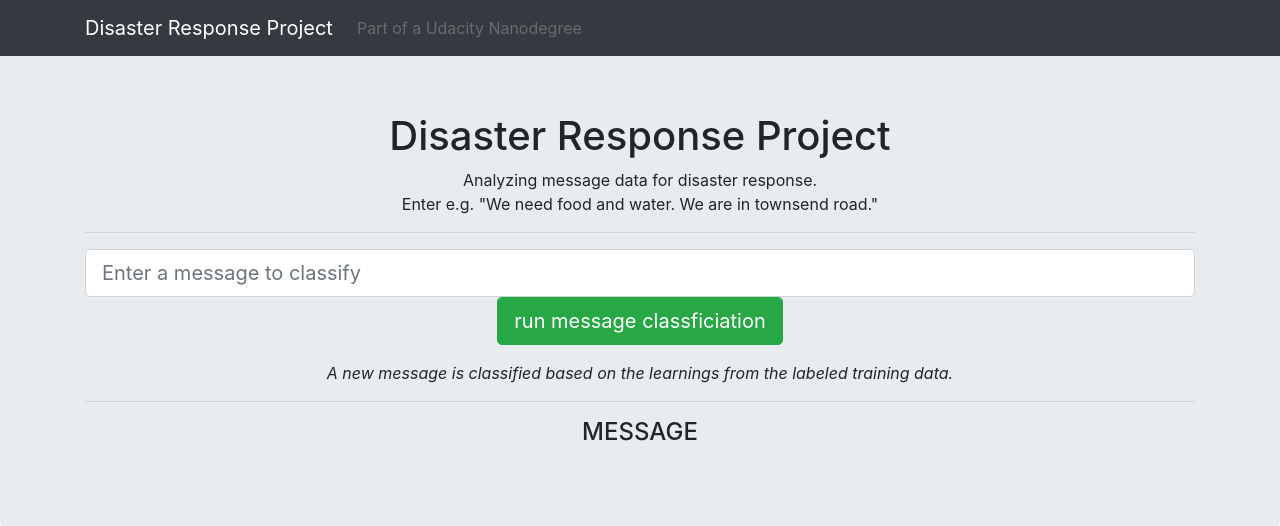
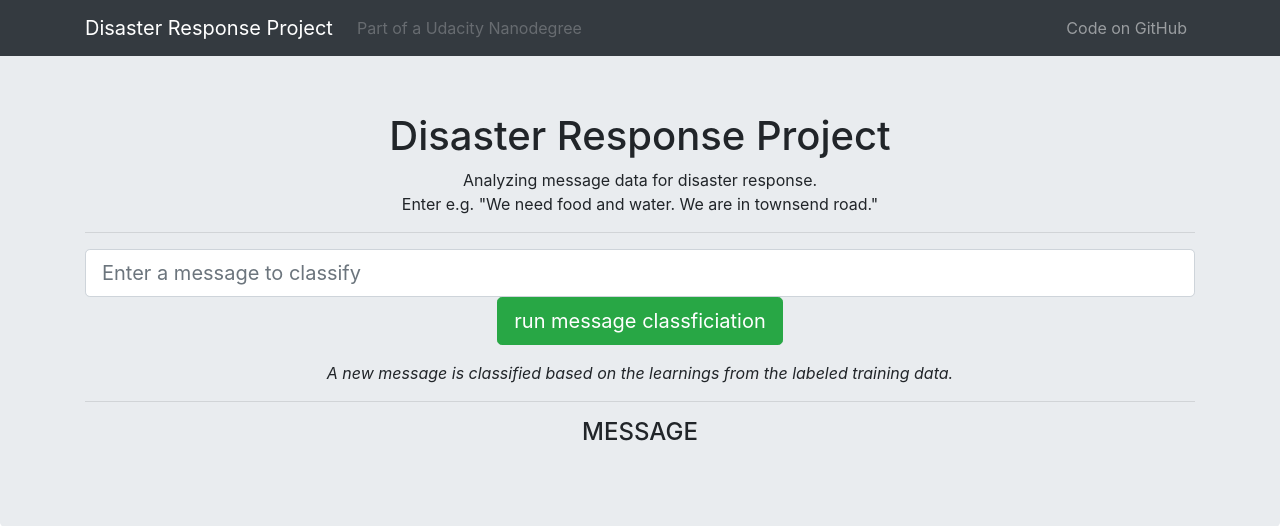
Before and after one commit to dabln/dsnd-DisasterResponsePipeline, a Flask app: template app/templates/go.html in a window 1280 px wide. Shown: the top 526 px of the page. Run offline with Flask 2, Linux system fonts and the light colour scheme; the template is opened without the code that fills it, so the values that code supplies are empty; parts of the project's set-up code (start-up, migrations or seed data) failed here and were passed over; some libraries are stand-ins or nearby versions.

Commit message:
cleaning the app code

```diff
--- a/app/run.py
+++ b/app/run.py
@@ -28,7 +28,7 @@ def tokenize(text):
     return clean_tokens
 
 # load data
-engine = create_engine('sqlite:///../data/disaster.db')
+engine = create_engine('sqlite:///../data/DisasterResponse.db')
 df = pd.read_sql_table('disaster_table', engine)
 
 # load model
--- a/app/templates/master.html
+++ b/app/templates/master.html
@@ -17,9 +17,16 @@
     <div class="collapse navbar-collapse" id="navbarNav">
       <ul class="navbar-nav">
         <li class="nav-item">
-          <a class="nav-link disabled" href="https://www.udacity.com/course/data-scientist-nanodegree--nd025">Part of a Udacity Nanodegree</a>
+          <a class="nav-link disabled" href="https://www.udacity.com/course/data-scientist-nanodegree--nd025" target="_blank">
+            Part of a Udacity Nanodegree
+          </a>
         </li>
       </ul>
+      <ul class="navbar-nav ml-auto">
+            <li class="nav-item">
+                <a class="nav-link" href="https://github.com/dabln/dsnd-DisasterResponsePipeline" target="_blank">Code on GitHub</a>
+            </li>
+        </ul>
     </div>
   </div>
 </nav>
```
Also changed, not shown: app/wrangle_graphs.py (+5 -4 lines).
